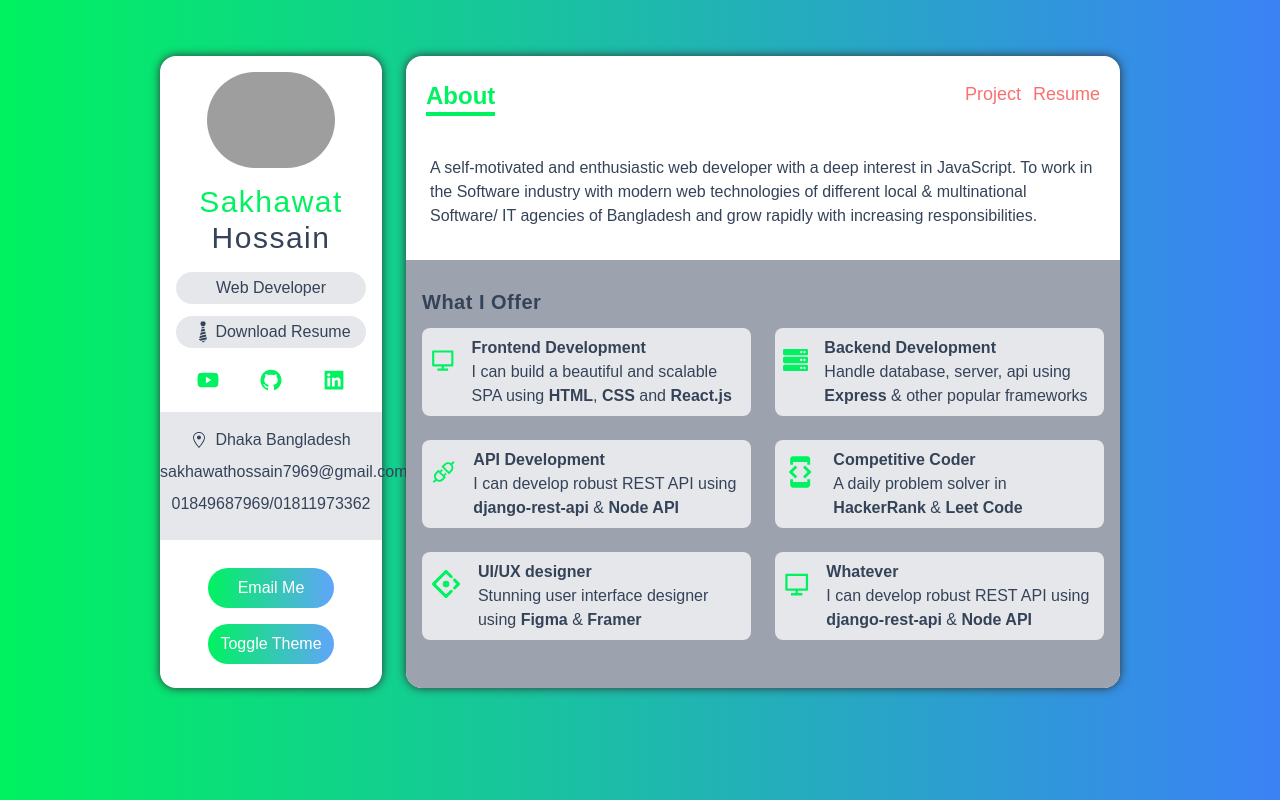
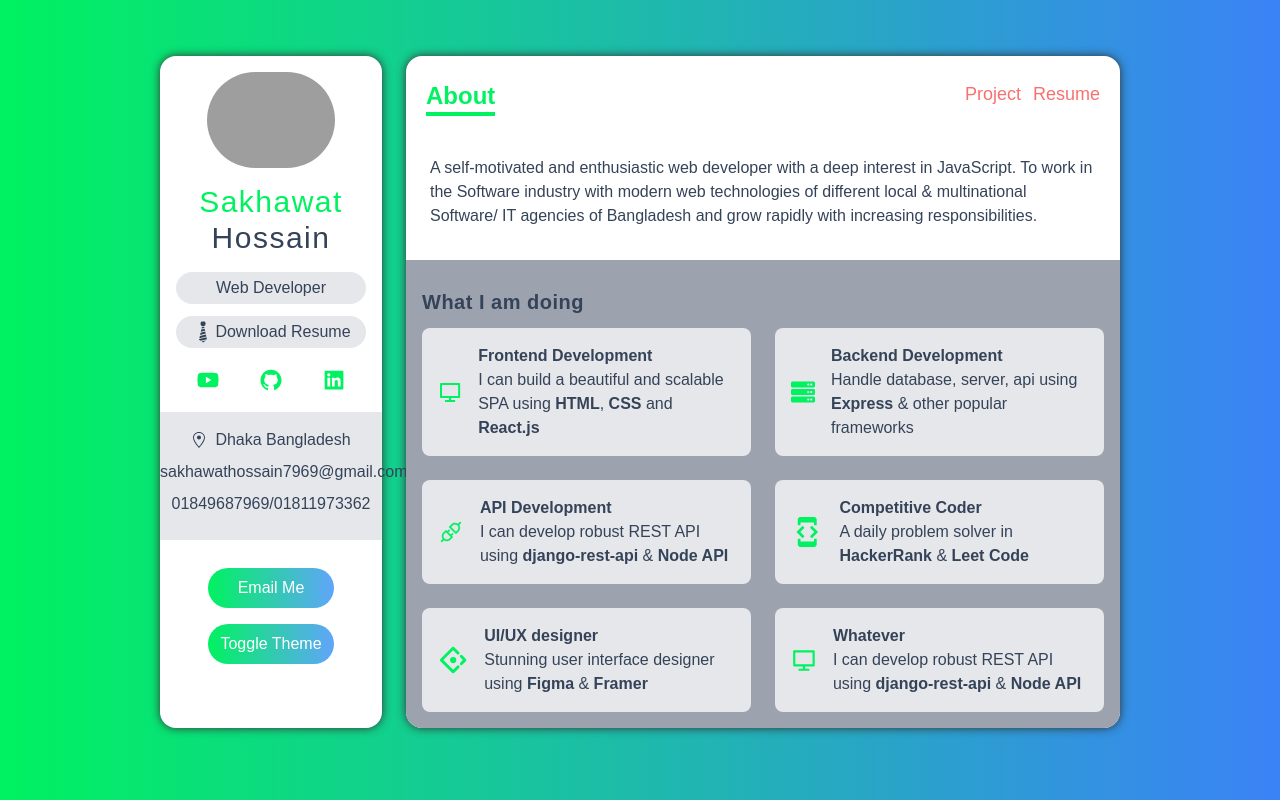
Before and after one commit to SakhawatHossain55/sakhawat-hossain, a Next.js app: page / in a window 1280 px wide. Built offline with nearby package versions, Linux system fonts and the light colour scheme; grey boxes are pictures that could not be loaded.

Commit message:
add about animation

```diff
--- /dev/null
+++ b/animations.ts
@@ -0,0 +1,18 @@
+export const fadeInpUp = {
+    initial: {
+        opacity: 0,
+        y:60
+    },
+    animate: {
+        opacity: 1,
+        y:0
+    },
+}
+export const stagger = {
+    initial: {},
+    animate: {
+        transition: {
+            staggerChildren: 0.1,
+        }
+    },
+}
--- a/components/ServiceCard.tsx
+++ b/components/ServiceCard.tsx
@@ -11,7 +11,7 @@ const ServiceCard:FunctionComponent<{service:IService}> = ({
     }
 
     return (
-        <div className='flex p-2 space-x-4 flex-center'>
+        <div className='flex items-center p-2 space-x-4'>
             <Icon className='w-12 h-12 text-green' />
             <div>
                 <h4 className='font-bold'>{title}</h4>
--- a/package.json
+++ b/package.json
@@ -8,7 +8,7 @@
     "start": "next start"
   },
   "dependencies": {
-    "framer-motion": "^4.1.17",
+    "framer-motion": "^3.10.3",
     "next": "10.2.3",
     "next-themes": "0.0.14",
     "react": "17.0.2",
--- a/pages/index.tsx
+++ b/pages/index.tsx
@@ -1,6 +1,8 @@
 // import { GetServerSidePropsContext, GetStaticPropsContext } from 'next';
+import { motion } from 'framer-motion'
 import ServiceCard from '../components/ServiceCard'
 import {services} from '../data'
+import { fadeInpUp, stagger } from '../animations'
 
 const index = () => {
 
@@ -8,16 +10,29 @@ const index = () => {
     <div className="flex flex-col flex-grow px-6 pt-1">
       <h5 className='my-3 font-medium'>A self-motivated and enthusiastic web developer with a deep interest in JavaScript. To work in the Software industry with modern web technologies of different local & multinational Software/ IT agencies of Bangladesh and grow rapidly with increasing responsibilities.</h5>
       <div className='flex-grow p-4 mt-5 bg-gray-400 dark:bg-dark-100' style={{marginLeft: '-1.5rem', marginRight: '-1.5rem'}}>
-        <h6 className='my-3 text-xl font-bold tracking-wide'>What I Offer</h6>
-        <div className='grid gap-6 lg:grid-cols-2'>
-          {
-            services.map(service => (
-              <div className='bg-gray-200 rounded-lg dark:bg-dark-200 lg:col-span-1'>
+        <h4
+          className='my-3 text-xl font-bold tracking-wide'
+        >
+          What I am doing
+        </h4>
+
+        <motion.div
+          variants={stagger}
+          initial="initial"
+          animate="animate"
+          className='grid gap-6 lg:grid-cols-2'
+        >
+          { services.map(service => (
+              <motion.div
+                variants={fadeInpUp}
+
+                className='p-2 bg-gray-200 rounded-lg dark:bg-dark-200 lg:col-span-1'
+                key={service.title}
+              >
                 <ServiceCard service={service} />
-              </div>
-            ))
-          }
-        </div>
+              </motion.div>
+            )) }
+        </motion.div>
       </div>
     </div>
   )
--- a/pages/resume.tsx
+++ b/pages/resume.tsx
@@ -1,28 +1,30 @@
 import Bar from "../components/Bar"
 import { languages, tools } from "../data"
-console.log(languages);
+import {motion} from "framer-motion"
+import { fadeInpUp } from "../animations"
 
 const resume = () => {
+
     return (
         <div className="px-6 py-2">
             {/* // Education & exp */}
 
             <div className="grid gap-6 md:grid-cols-2">
-                <div>
+                <motion.div variants={fadeInpUp} initial='initial' animate='animate'>
                     <h5 className="my-3 font-bold type-2xl">Education</h5>
                     <div>
                         <h5 className="my-2 text-xl font-bold">Degree 1st year</h5>
                         <p className="font-semibold">GOVERNMENT MUJIB COLLEGE(2019-2024)</p>
                         <p className="my-3">A self-motivated and enthusiastic web developer with a deep interest in JavaScript. To work in the Software industry with modern web technologies of different local & multinational Software/ IT agencies of Bangladesh and grow rapidly with increasing responsibilities.</p>
                     </div>
-                </div>
+                </motion.div>
                 <div>
                     <h5 className="my-3 font-bold type-2xl">Education</h5>
-                    <div>
+                    <motion.div variants={fadeInpUp} initial='initial' animate='animate'>
                         <h5 className="my-2 text-xl font-bold">Software Engineer</h5>
                         <p className="font-semibold">TCS(2019-2024)</p>
                         <p className="my-3">I don't know why I am doing this job.</p>
-                    </div>
+                    </motion.div>
                 </div>
             </div>
 
```
Also changed, not shown: 1 other file (tests, documents, lock files or other folders).
